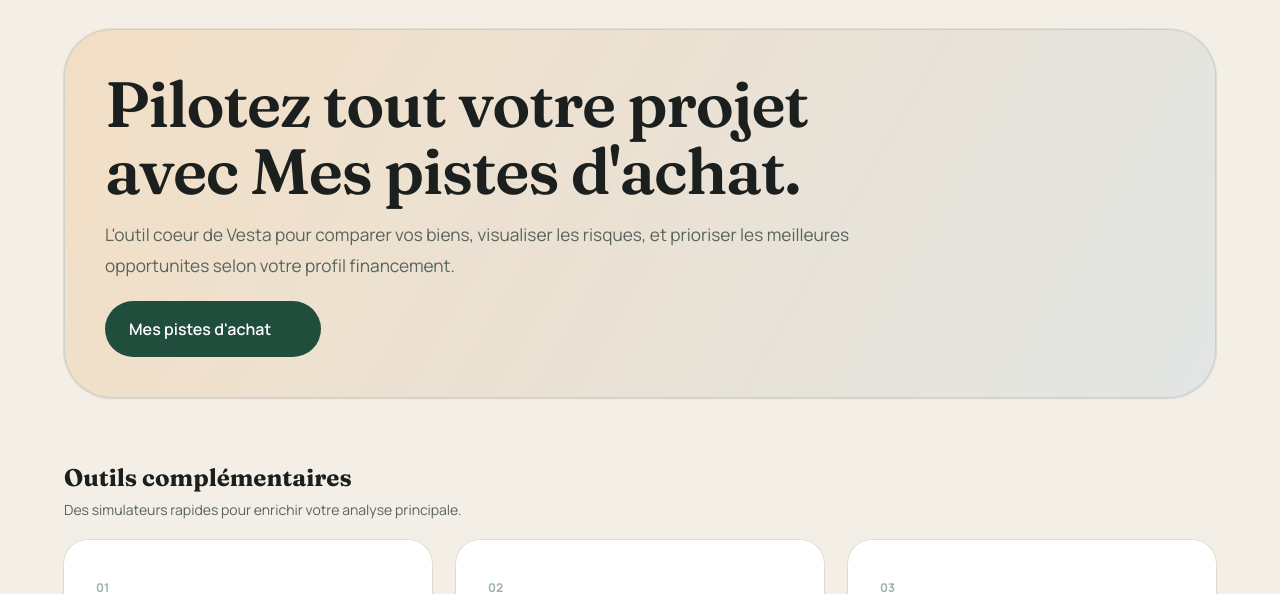
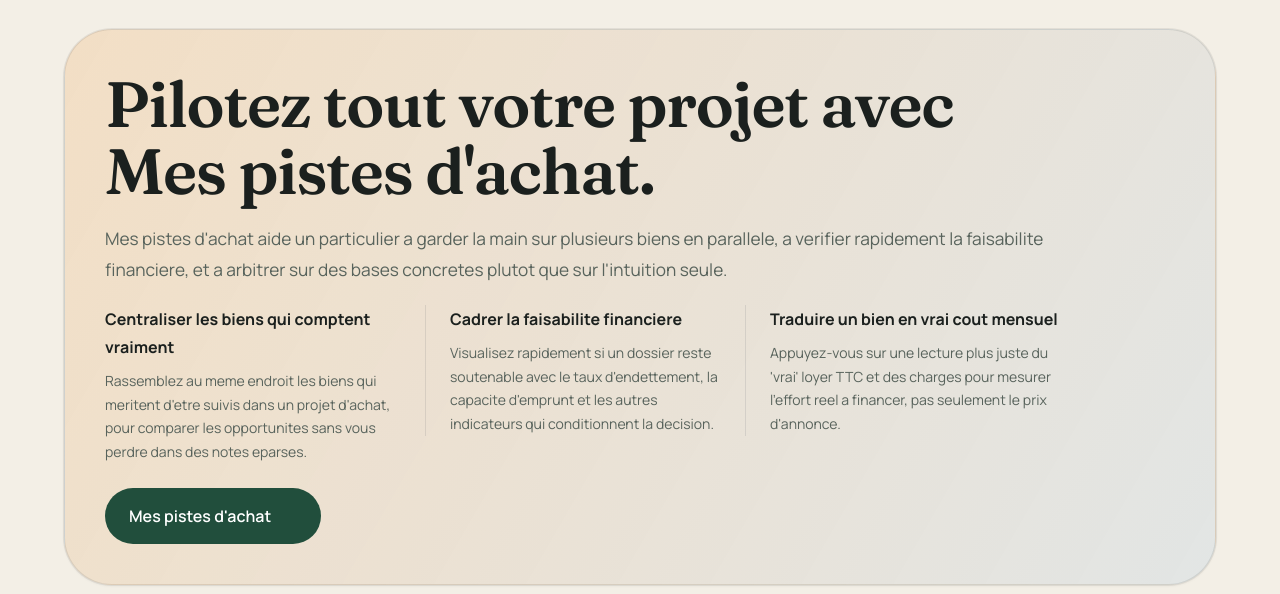
Before and after one commit to Vesta-Immo/Vesta-Frontend, a Next.js app: page / in a window 1280 px wide. Shown: the part 120-714 px from the top of the page. Built offline with nearby package versions, Linux system fonts and the light colour scheme; no server answers; some icons are missing.

Commit message:
feat: add buying track description and button for tool explanation

```diff
--- a/app/page.tsx
+++ b/app/page.tsx
@@ -39,6 +39,24 @@
   },
 ];
 
+const BUYING_TRACK_DESCRIPTION = [
+  {
+    title: "Centraliser les biens qui comptent vraiment",
+    description:
+      "Rassemblez au meme endroit les biens qui meritent d'etre suivis dans un projet d'achat, pour comparer les opportunites sans vous perdre dans des notes eparses.",
+  },
+  {
+    title: "Cadrer la faisabilite financiere",
+    description:
+      "Visualisez rapidement si un dossier reste soutenable avec le taux d'endettement, la capacite d'emprunt et les autres indicateurs qui conditionnent la decision.",
+  },
+  {
+    title: "Traduire un bien en vrai cout mensuel",
+    description:
+      "Appuyez-vous sur une lecture plus juste du 'vrai' loyer TTC et des charges pour mesurer l'effort reel a financer, pas seulement le prix d'annonce.",
+  },
+];
+
 export default function Home() {
   return (
     <Box
@@ -65,7 +83,7 @@
           }}
         >
           <Box sx={{ p: { xs: 3, sm: 4, md: 5 } }}>
-            <Stack spacing={2} sx={{ maxWidth: 760 }}>
+            <Stack spacing={2.5} sx={{ maxWidth: 960 }}>
               <Typography
                 variant="h1"
                 sx={{
@@ -83,9 +101,40 @@
                 color="text.secondary"
                 sx={{ fontSize: "1.08rem", lineHeight: 1.75 }}
               >
-                L'outil coeur de Vesta pour comparer vos biens, visualiser les risques,
-                et prioriser les meilleures opportunites selon votre profil financement.
+                Mes pistes d'achat aide un particulier a garder la main sur plusieurs biens en
+                parallele, a verifier rapidement la faisabilite financiere, et a arbitrer sur
+                des bases concretes plutot que sur l'intuition seule.
               </Typography>
+
+              <Box
+                sx={{
+                  display: "grid",
+                  gridTemplateColumns: { xs: "1fr", md: "repeat(3, 1fr)" },
+                  gap: { xs: 2.5, md: 0 },
+                  alignItems: "start",
+                }}
+              >
+                {BUYING_TRACK_DESCRIPTION.map(({ title, description }, index) => (
+                  <Box
+                    key={title}
+                    sx={{
+                      pr: { md: index < BUYING_TRACK_DESCRIPTION.length - 1 ? 3 : 0 },
+                      pl: { md: index > 0 ? 3 : 0 },
+                      borderLeft:
+                        index > 0
+                          ? { md: "1px solid rgba(33, 43, 54, 0.10)" }
+                          : "none",
+                    }}
+                  >
+                    <Typography variant="subtitle1" sx={{ fontWeight: 700, mb: 1 }}>
+                      {title}
+                    </Typography>
+                    <Typography variant="body2" color="text.secondary" sx={{ lineHeight: 1.7 }}>
+                      {description}
+                    </Typography>
+                  </Box>
+                ))}
+              </Box>
 
               <Stack direction={{ xs: "column", sm: "row" }} spacing={1.5} sx={{ pt: 0.5 }}>
                 <Button
--- a/app/simulation/property-list/page.tsx
+++ b/app/simulation/property-list/page.tsx
@@ -17,6 +17,7 @@
 import AccordionDetails from "@mui/material/AccordionDetails";
 import ExpandMoreIcon from "@mui/icons-material/ExpandMore";
 import dynamic from "next/dynamic";
+import Link from "next/link";
 import { usePathname } from "next/navigation";
 import { useAuth } from "@/components/auth/AuthProvider";
 import { usePropertyListStore } from "@/lib/usePropertyListStore";
@@ -149,6 +150,34 @@
               </>
             ) : null}
           </Stack>
+
+          <Button
+            component={Link}
+            href="/#mes-pistes-dachat"
+            variant="text"
+            color="primary"
+            size="small"
+            sx={{
+              alignSelf: "flex-end",
+              mt: 0.5,
+              px: 1.5,
+              py: 0.6,
+              minHeight: 36,
+              borderRadius: 999,
+              fontSize: "0.84rem",
+              fontWeight: 600,
+              textTransform: "none",
+              color: "text.secondary",
+              bgcolor: "transparent",
+              boxShadow: "none",
+              "&:hover": {
+                bgcolor: "rgba(25, 118, 210, 0.05)",
+                boxShadow: "none",
+              },
+            }}
+          >
+            Pourquoi cet outil ?
+          </Button>
         </Stack>
       </Paper>
 
```
